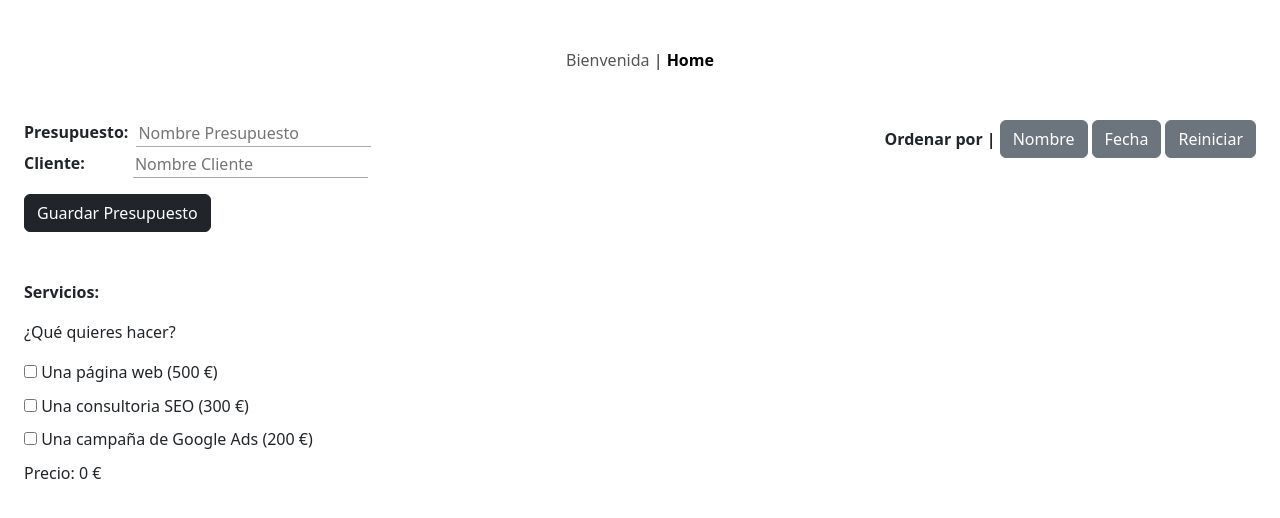
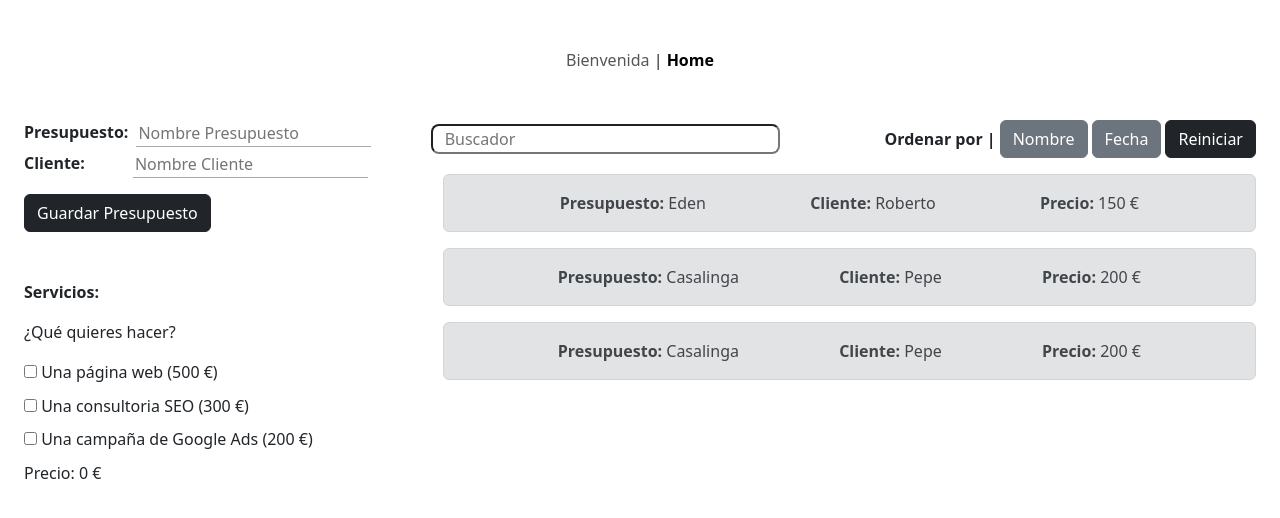
Before and after one commit to Jarperw/sprint-7, a Vue app: page /home in a window 1280 px wide. Shown: the top 518 px of the page. Built offline with nearby package versions, Linux system fonts and the light colour scheme.

Commit message:
ejercicio-8

```diff
--- a/src/components/PressupostList.vue
+++ b/src/components/PressupostList.vue
@@ -1,10 +1,13 @@
 <template>
   <div class="mt-5 mt-md-0">
-    <div class="ordenar d-flex justify-content-end">
-      <p class="text-center align-self-center"><b>Ordenar por | </b></p>
-      <button class="btn btn-secondary mx-1 mb-3" @click="alfabeticamente">Nombre</button>
-      <button class="btn btn-secondary mb-3" @click="fecha">Fecha</button>
-      <button class="btn btn-secondary ms-1 mb-3" @click="reinicio">Reiniciar</button>
+    <div class="ordenar row flex-column flex-lg-row justify-content-around align-items-baseline">
+      <input class="col-12 col-lg-5 rounded-3 mb-3" type="text" placeholder="Buscador" v-model="buscar">
+      <div class="col-12 col-lg-7 d-flex justify-content-end align-items-baseline">
+        <p class="text-center align-self-center"><b>Ordenar por | </b></p>
+        <button class="btn btn-secondary mx-1 mb-3" :class="{'btn-dark': tipo == 2}" @click="alfabeticamente">Nombre</button>
+        <button class="btn btn-secondary mb-3" :class="{'btn-dark': tipo == 3}" @click="fecha">Fecha</button>
+        <button class="btn btn-secondary ms-1 mb-3" :class="{'btn-dark': tipo == 1}" @click="reinicio">Reiniciar</button>
+      </div>
     </div>
 
     <b-alert show v-for="(item, index) in copia" :key="index" variant="secondary">
@@ -29,35 +32,59 @@ export default {
   data() {
     return {
       copia: this.presupuestos,
-      orden: 1
+      tipo: 1,
+      buscar: ''
     };
   },
   methods: {
     alfabeticamente() {
       this.copia = [...this.presupuestos].sort((a, b) => a.presupuesto.localeCompare(b.presupuesto));
-      this.orden = 2;
+      this.tipo = 2;
+      this.filtrar(this.buscar, true);
     },
     fecha() {
       this.copia = [...this.presupuestos].sort((a, b) => new Date(a.fecha) - new Date(b.fecha));
-      this.orden = 3;
+      this.tipo = 3;
+      this.filtrar(this.buscar, true);
     },
     reinicio() {
       this.copia = [...this.presupuestos];
-      this.orden = 1;
+      this.tipo = 1;
+      this.filtrar(this.buscar, true);
     },
+    filtrar(valor, ordenar = false){
+      let nuevo = [...this.presupuestos];
+
+      if(this.tipo == 2){
+        if(!ordenar){
+          this.alfabeticamente()
+        }
+        nuevo = this.copia;
+      } else if(this.tipo == 3){
+        if(!ordenar){
+          this.fecha()
+        }
+        nuevo = this.copia;
+      }
+
+      this.copia = nuevo.filter(item => item.presupuesto.toLowerCase().includes(valor.toLowerCase()))
+    }
   },
   watch: {
     presupuestos(){
-      if (this.orden == 1) this.reinicio();
-      else if (this.orden == 2) this.alfabeticamente();
-      else if (this.orden == 3) this.fecha();
+      if (this.tipo == 1) this.reinicio();
+      else if (this.tipo == 2) this.alfabeticamente();
+      else if (this.tipo == 3) this.fecha();
+    },
+    buscar(valor){
+      this.filtrar(valor);
     }
   },
 };
 </script>
 
 <style scoped>
-.ordenar button:focus {
+/* .ordenar button:focus {
   background: #000;
-}
+} */
 </style>
--- a/src/views/HomeView.vue
+++ b/src/views/HomeView.vue
@@ -56,7 +56,11 @@ export default {
       totalPanel: 0,
       presupuesto: '',
       cliente: '',
-      presupuestos: [],
+      presupuestos: [
+        { presupuesto: 'eden', cliente: 'roberto', total: 150, fecha: 168},
+        { presupuesto: 'casalinga', cliente: 'pepe', total: 200, fecha: 175},
+        { presupuesto: 'casalinga', cliente: 'pepe', total: 200, fecha: 164}
+      ],
       error: ''
     };
   },
```
